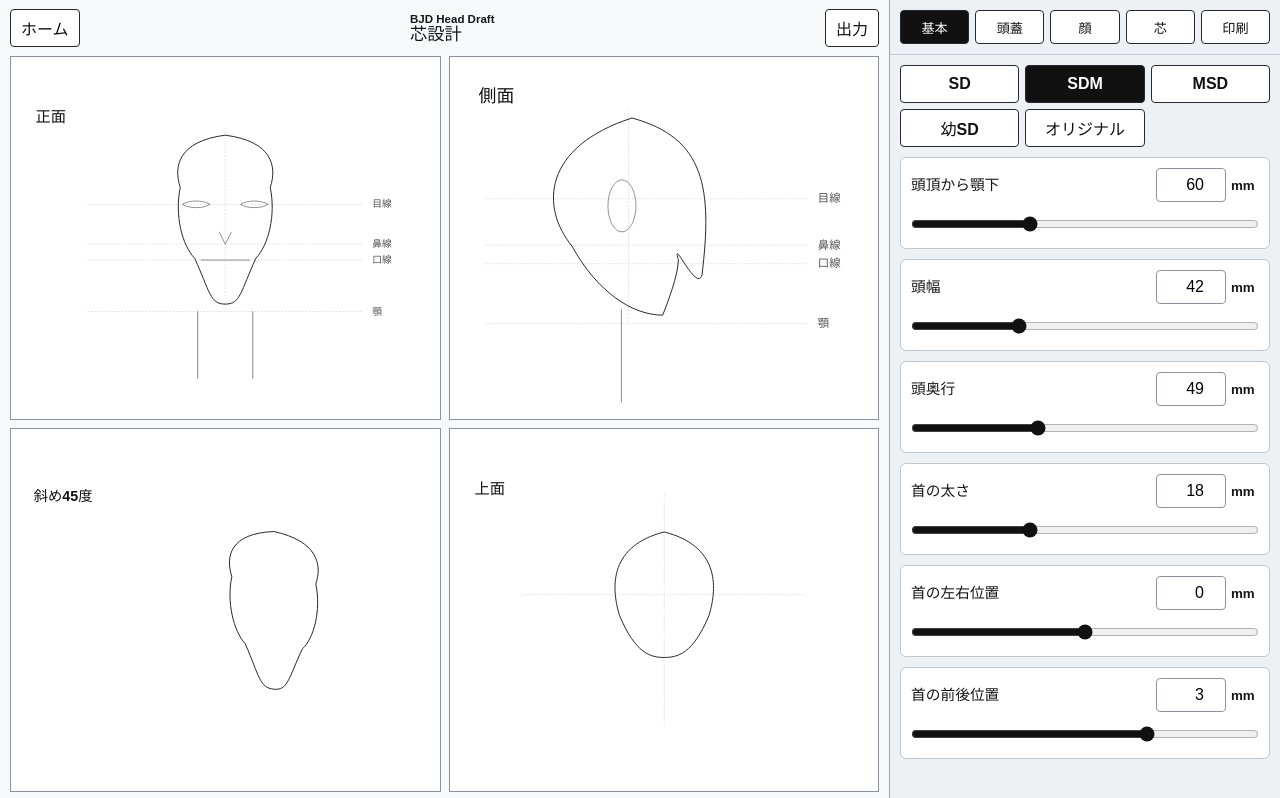
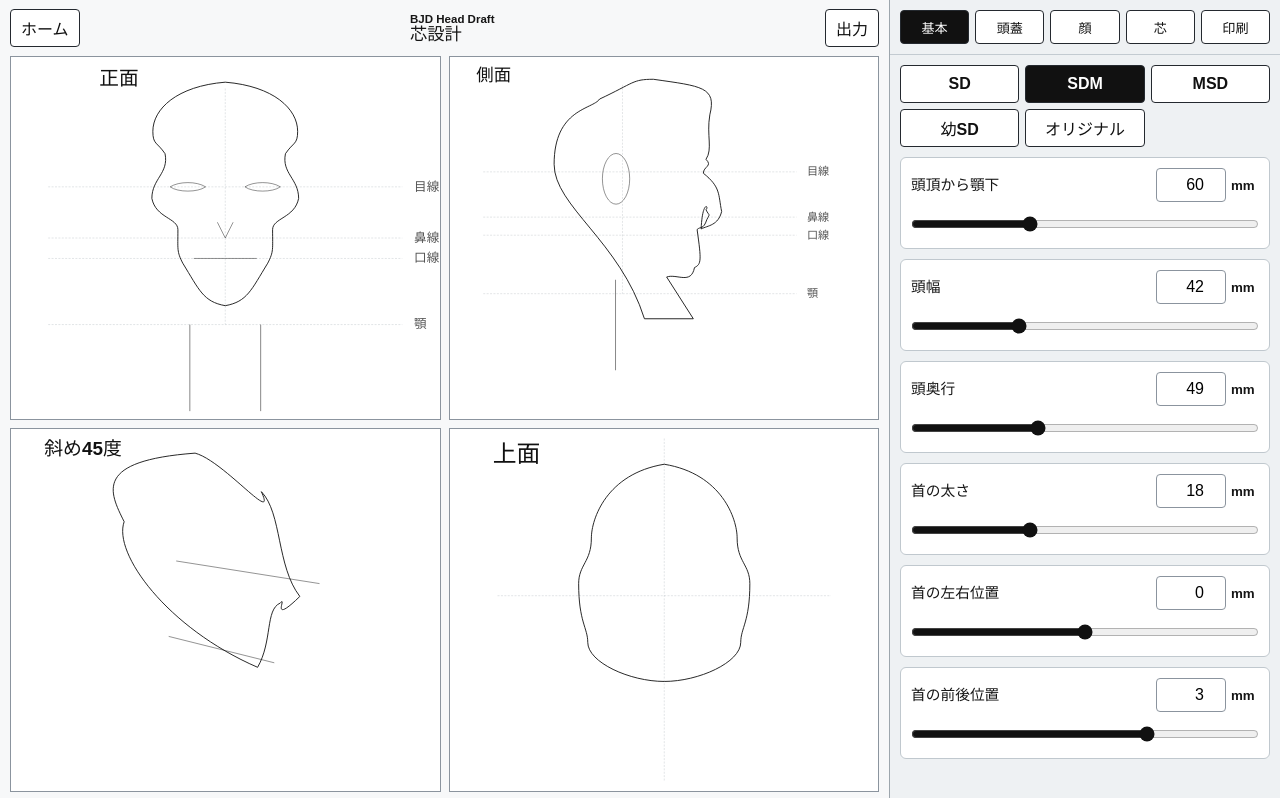
Before and after one commit to catnemu/bjd-head-draft, a React (Vite) app: page / in a window 1280 px wide. Built offline with nearby package versions, Linux system fonts and the light colour scheme.

Commit message:
Refine head outline generation

```diff
--- a/src/main.tsx
+++ b/src/main.tsx
@@ -239,55 +239,82 @@ function n(value: number) {
 
 function frontOutline(project: HeadProject, inset = 0) {
   const { dimensions: d, skull: s } = project;
-  const h = d.totalHeight - inset * 1.2;
   const centerX = 70;
-  const topY = 12 + inset * 0.6;
-  const templeY = topY + h * 0.31;
-  const cheekY = topY + h * 0.58;
-  const jawY = topY + h - s.jawLength;
+  const topY = 9 + inset * 0.35;
+  const h = d.totalHeight - inset * 0.8;
+  const templeY = topY + h * 0.32;
+  const cheekboneY = topY + h * 0.52;
+  const cheekHollowY = topY + h * 0.66;
+  const jawY = topY + h - s.jawLength * 0.72;
+  const chinSideY = topY + h - 4;
   const chinY = topY + h;
-  const maxHalf = Math.max(4, d.headWidth / 2 - inset);
-  const templeHalf = Math.max(4, s.templeWidth / 2 - inset * 0.7);
-  const cheekHalf = Math.max(4, (s.cheekboneWidth + s.cheekVolume * 0.35) / 2 - inset);
-  const jawHalf = Math.max(3, s.jawWidth / 2 - inset * 0.75);
-  const chinHalf = Math.max(2, s.chinWidth / 2 - inset * 0.5);
-  const jawPull = s.jawAngle * 0.35;
+  const cranialHalf = Math.max(8, d.headWidth * 0.46 - inset * 0.55);
+  const sideHalf = Math.max(8, d.headWidth * 0.5 - inset * 0.65);
+  const templeHalf = Math.max(6, s.templeWidth * 0.5 - inset * 0.55);
+  const cheekboneHalf = Math.max(8, (s.cheekboneWidth + s.cheekVolume * 0.5) * 0.5 - inset * 0.65);
+  const cheekHollowHalf = Math.max(6, cheekboneHalf - 5 - s.cheekVolume * 0.18);
+  const jawHalf = Math.max(5, s.jawWidth * 0.5 - inset * 0.55);
+  const chinHalf = Math.max(3, s.chinWidth * 0.5 - inset * 0.35);
+  const jawAngleShift = s.jawAngle * 0.22;
 
   return [
     `M ${n(centerX)} ${n(topY)}`,
-    `C ${n(centerX - maxHalf * 0.9)} ${n(topY + 2)}, ${n(centerX - maxHalf)} ${n(templeY - 7)}, ${n(centerX - templeHalf)} ${n(templeY)}`,
-    `C ${n(centerX - cheekHalf)} ${n(cheekY - 6)}, ${n(centerX - cheekHalf + jawPull)} ${n(cheekY + 4)}, ${n(centerX - jawHalf)} ${n(jawY)}`,
-    `C ${n(centerX - chinHalf)} ${n(chinY - 4)}, ${n(centerX - chinHalf)} ${n(chinY)}, ${n(centerX)} ${n(chinY)}`,
-    `C ${n(centerX + chinHalf)} ${n(chinY)}, ${n(centerX + chinHalf)} ${n(chinY - 4)}, ${n(centerX + jawHalf)} ${n(jawY)}`,
-    `C ${n(centerX + cheekHalf - jawPull)} ${n(cheekY + 4)}, ${n(centerX + cheekHalf)} ${n(cheekY - 6)}, ${n(centerX + templeHalf)} ${n(templeY)}`,
-    `C ${n(centerX + maxHalf)} ${n(templeY - 7)}, ${n(centerX + maxHalf * 0.9)} ${n(topY + 2)}, ${n(centerX)} ${n(topY)}`,
+    `C ${n(centerX - cranialHalf * 0.72)} ${n(topY + 1)}, ${n(centerX - sideHalf)} ${n(topY + h * 0.12)}, ${n(centerX - sideHalf)} ${n(topY + h * 0.22)}`,
+    `C ${n(centerX - sideHalf)} ${n(topY + h * 0.28)}, ${n(centerX - templeHalf - 2)} ${n(templeY - 3)}, ${n(centerX - templeHalf)} ${n(templeY)}`,
+    `C ${n(centerX - templeHalf + 1)} ${n(templeY + 5)}, ${n(centerX - cheekboneHalf)} ${n(cheekboneY - 5)}, ${n(centerX - cheekboneHalf)} ${n(cheekboneY)}`,
+    `C ${n(centerX - cheekboneHalf + 1)} ${n(cheekboneY + 5)}, ${n(centerX - cheekHollowHalf)} ${n(cheekHollowY - 3)}, ${n(centerX - cheekHollowHalf)} ${n(cheekHollowY)}`,
+    `C ${n(centerX - cheekHollowHalf)} ${n(cheekHollowY + 5)}, ${n(centerX - jawHalf - jawAngleShift)} ${n(jawY - 3)}, ${n(centerX - jawHalf)} ${n(jawY)}`,
+    `C ${n(centerX - chinHalf - 1)} ${n(chinSideY)}, ${n(centerX - chinHalf)} ${n(chinY - 1)}, ${n(centerX)} ${n(chinY)}`,
+    `C ${n(centerX + chinHalf)} ${n(chinY - 1)}, ${n(centerX + chinHalf + 1)} ${n(chinSideY)}, ${n(centerX + jawHalf)} ${n(jawY)}`,
+    `C ${n(centerX + jawHalf + jawAngleShift)} ${n(jawY - 3)}, ${n(centerX + cheekHollowHalf)} ${n(cheekHollowY + 5)}, ${n(centerX + cheekHollowHalf)} ${n(cheekHollowY)}`,
+    `C ${n(centerX + cheekHollowHalf)} ${n(cheekHollowY - 3)}, ${n(centerX + cheekboneHalf - 1)} ${n(cheekboneY + 5)}, ${n(centerX + cheekboneHalf)} ${n(cheekboneY)}`,
+    `C ${n(centerX + cheekboneHalf)} ${n(cheekboneY - 5)}, ${n(centerX + templeHalf - 1)} ${n(templeY + 5)}, ${n(centerX + templeHalf)} ${n(templeY)}`,
+    `C ${n(centerX + templeHalf + 2)} ${n(templeY - 3)}, ${n(centerX + sideHalf)} ${n(topY + h * 0.28)}, ${n(centerX + sideHalf)} ${n(topY + h * 0.22)}`,
+    `C ${n(centerX + sideHalf)} ${n(topY + h * 0.12)}, ${n(centerX + cranialHalf * 0.72)} ${n(topY + 1)}, ${n(centerX)} ${n(topY)}`,
     'Z',
   ].join(' ');
 }
 
 function sideOutline(project: HeadProject, inset = 0) {
   const { dimensions: d, skull: s, face } = project;
-  const h = d.totalHeight - inset * 1.2;
-  const rearX = 170 + inset * 0.4;
-  const topY = 12 + inset * 0.6;
-  const depth = Math.max(12, d.headDepth - inset * 1.5);
-  const back = rearX + (100 - s.backRoundness) * 0.08;
-  const facePlane = rearX + depth * 0.72;
-  const foreheadX = facePlane + s.foreheadProjection - s.foreheadSlope * 0.35;
-  const noseY = topY + face.nose.length + face.eye.height + 6;
-  const mouthY = topY + h * 0.72;
-  const chinY = topY + h;
-  const noseX = facePlane + face.nose.height + face.nose.tipHeight - inset * 0.5;
-  const lipX = facePlane + face.mouth.projection - inset * 0.4;
-  const chinX = facePlane - 4 + s.chinProjection - inset * 0.5;
+  const topY = 9 + inset * 0.35;
+  const h = d.totalHeight - inset * 0.8;
+  const depth = Math.max(28, d.headDepth - inset * 0.9);
+  const rearBase = 178 + inset * 0.45;
+  const faceBase = rearBase + depth * 0.72 - inset * 0.25;
+  const crown = { x: rearBase + depth * 0.42, y: topY };
+  const rearCrown = { x: rearBase + depth * 0.08, y: topY + h * 0.1 };
+  const backMax = { x: rearBase - s.backRoundness * 0.18 + inset * 0.7, y: topY + h * 0.43 };
+  const forehead = { x: faceBase + s.foreheadProjection * 0.45 - s.foreheadSlope * 0.3, y: topY + h * 0.18 };
+  const glabella = { x: faceBase + s.foreheadProjection * 0.25, y: topY + face.eye.height - 2 };
+  const noseRoot = { x: faceBase + face.nose.bridge * 0.35, y: topY + face.eye.height + 2 };
+  const noseTip = { x: faceBase + face.nose.height + face.nose.tipHeight * 0.7 - inset * 0.45, y: topY + face.eye.height + face.nose.length };
+  const underNose = { x: faceBase + face.nose.wingWidth * 0.25 - inset * 0.35, y: noseTip.y + 5 };
+  const upperLip = { x: faceBase + face.mouth.projection + face.mouth.upperLip * 0.45 - inset * 0.35, y: topY + h * 0.66 };
+  const lowerLip = { x: faceBase + face.mouth.projection + face.mouth.lowerLip * 0.38 - inset * 0.35, y: topY + h * 0.71 };
+  const mouthSetback = { x: faceBase + face.mouth.projection * 0.45 - inset * 0.35, y: topY + h * 0.76 };
+  const chinTip = { x: faceBase - 2 + s.chinProjection - inset * 0.45, y: topY + h - s.jawLength * 0.18 };
+  const underChin = { x: faceBase - 8 - inset * 0.2, y: topY + h };
+  const neckFront = { x: rearBase + depth * 0.48 + d.neckWidth * 0.32 + d.neckOffsetY, y: topY + h + 12 };
+  const neckBack = { x: rearBase + depth * 0.48 - d.neckWidth * 0.46 + d.neckOffsetY, y: topY + h + 12 };
 
   return [
-    `M ${n(rearX + depth * 0.45)} ${n(topY)}`,
-    `C ${n(back - 8)} ${n(topY + 8)}, ${n(back - 9)} ${n(topY + h * 0.45)}, ${n(back)} ${n(topY + h * 0.65)}`,
-    `C ${n(back + 7)} ${n(topY + h * 0.88)}, ${n(rearX + depth * 0.45)} ${n(chinY)}, ${n(chinX)} ${n(chinY)}`,
-    `C ${n(lipX - 3)} ${n(mouthY + 12)}, ${n(lipX)} ${n(mouthY + 4)}, ${n(lipX)} ${n(mouthY)}`,
-    `C ${n(lipX - 2)} ${n(mouthY - 7)}, ${n(noseX - face.nose.tipRoundness * 0.3)} ${n(noseY + 5)}, ${n(noseX)} ${n(noseY)}`,
-    `C ${n(foreheadX + 2)} ${n(topY + h * 0.36)}, ${n(foreheadX)} ${n(topY + h * 0.1)}, ${n(rearX + depth * 0.45)} ${n(topY)}`,
+    `M ${n(crown.x)} ${n(crown.y)}`,
+    `C ${n(crown.x + 14)} ${n(crown.y + 2)}, ${n(forehead.x + 2)} ${n(forehead.y - 8)}, ${n(forehead.x)} ${n(forehead.y)}`,
+    `C ${n(forehead.x - 1)} ${n(forehead.y + 6)}, ${n(glabella.x + 2)} ${n(glabella.y - 3)}, ${n(glabella.x)} ${n(glabella.y)}`,
+    `C ${n(glabella.x + 2)} ${n(glabella.y + 2)}, ${n(noseRoot.x)} ${n(noseRoot.y - 2)}, ${n(noseRoot.x)} ${n(noseRoot.y)}`,
+    `C ${n(noseRoot.x + 5)} ${n(noseRoot.y + 4)}, ${n(noseTip.x - face.nose.tipRoundness * 0.2)} ${n(noseTip.y - 5)}, ${n(noseTip.x)} ${n(noseTip.y)}`,
+    `C ${n(noseTip.x - 1)} ${n(noseTip.y + 4)}, ${n(underNose.x + 2)} ${n(underNose.y - 1)}, ${n(underNose.x)} ${n(underNose.y)}`,
+    `C ${n(upperLip.x - 1)} ${n(upperLip.y - 3)}, ${n(upperLip.x + 1)} ${n(upperLip.y - 1)}, ${n(upperLip.x)} ${n(upperLip.y)}`,
+    `C ${n(upperLip.x + 1)} ${n(upperLip.y + 2)}, ${n(lowerLip.x + 1)} ${n(lowerLip.y - 2)}, ${n(lowerLip.x)} ${n(lowerLip.y)}`,
+    `C ${n(lowerLip.x - 1)} ${n(lowerLip.y + 3)}, ${n(mouthSetback.x + 1)} ${n(mouthSetback.y - 1)}, ${n(mouthSetback.x)} ${n(mouthSetback.y)}`,
+    `C ${n(chinTip.x + 2)} ${n(chinTip.y - 2)}, ${n(chinTip.x + 2)} ${n(chinTip.y - 1)}, ${n(chinTip.x)} ${n(chinTip.y)}`,
+    `C ${n(chinTip.x - 1)} ${n(chinTip.y + 5)}, ${n(underChin.x + 3)} ${n(underChin.y - 1)}, ${n(underChin.x)} ${n(underChin.y)}`,
+    `L ${n(neckFront.x)} ${n(neckFront.y)}`,
+    `L ${n(neckBack.x)} ${n(neckBack.y)}`,
+    `C ${n(neckBack.x - 7)} ${n(topY + h * 0.82)}, ${n(backMax.x)} ${n(backMax.y + 12)}, ${n(backMax.x)} ${n(backMax.y)}`,
+    `C ${n(backMax.x)} ${n(backMax.y - 16)}, ${n(rearCrown.x - 2)} ${n(rearCrown.y + 3)}, ${n(rearCrown.x)} ${n(rearCrown.y)}`,
+    `C ${n(rearCrown.x + 10)} ${n(topY + 1)}, ${n(crown.x - 6)} ${n(crown.y)}, ${n(crown.x)} ${n(crown.y)}`,
     'Z',
   ].join(' ');
 }
@@ -295,17 +322,57 @@ function sideOutline(project: HeadProject, inset = 0) {
 function topOutline(project: HeadProject, inset = 0) {
   const { dimensions: d, skull: s } = project;
   const cx = 70;
-  const cy = 43;
-  const rx = Math.max(8, d.headWidth / 2 - inset);
-  const ry = Math.max(8, d.headDepth / 2 - inset);
-  const cheek = (s.cheekboneWidth - d.headWidth) * 0.12 + s.cheekVolume * 0.12;
-  const temple = (s.templeWidth - d.headWidth) * 0.08;
+  const frontY = 14 + inset * 0.35;
+  const backY = frontY + Math.max(26, d.headDepth - inset * 0.85);
+  const templeY = frontY + (backY - frontY) * 0.34;
+  const cheekY = frontY + (backY - frontY) * 0.55;
+  const rearY = frontY + (backY - frontY) * 0.82;
+  const frontHalf = Math.max(7, (d.headWidth * 0.58 + s.foreheadProjection * 0.35) / 2 - inset * 0.45);
+  const templeHalf = Math.max(6, s.templeWidth / 2 - inset * 0.55);
+  const cheekHalf = Math.max(8, (s.cheekboneWidth + s.cheekVolume * 0.35) / 2 - inset * 0.65);
+  const rearHalf = Math.max(8, (d.headWidth * 0.74 + s.backRoundness * 0.08) / 2 - inset * 0.55);
   return [
-    `M ${n(cx)} ${n(cy - ry)}`,
-    `C ${n(cx - rx + temple)} ${n(cy - ry * 0.78)}, ${n(cx - rx - cheek)} ${n(cy - ry * 0.15)}, ${n(cx - rx * 0.86)} ${n(cy + ry * 0.33)}`,
-    `C ${n(cx - rx * 0.55)} ${n(cy + ry * 0.95)}, ${n(cx - rx * 0.25)} ${n(cy + ry)}, ${n(cx)} ${n(cy + ry)}`,
-    `C ${n(cx + rx * 0.25)} ${n(cy + ry)}, ${n(cx + rx * 0.55)} ${n(cy + ry * 0.95)}, ${n(cx + rx * 0.86)} ${n(cy + ry * 0.33)}`,
-    `C ${n(cx + rx + cheek)} ${n(cy - ry * 0.15)}, ${n(cx + rx - temple)} ${n(cy - ry * 0.78)}, ${n(cx)} ${n(cy - ry)}`,
+    `M ${n(cx)} ${n(frontY)}`,
+    `C ${n(cx - frontHalf)} ${n(frontY + 2)}, ${n(cx - templeHalf)} ${n(templeY - 4)}, ${n(cx - templeHalf)} ${n(templeY)}`,
+    `C ${n(cx - templeHalf)} ${n(templeY + 5)}, ${n(cx - cheekHalf)} ${n(cheekY - 4)}, ${n(cx - cheekHalf)} ${n(cheekY)}`,
+    `C ${n(cx - cheekHalf)} ${n(cheekY + 8)}, ${n(cx - rearHalf)} ${n(rearY - 3)}, ${n(cx - rearHalf)} ${n(rearY)}`,
+    `C ${n(cx - rearHalf)} ${n(backY - 4)}, ${n(cx - rearHalf * 0.45)} ${n(backY)}, ${n(cx)} ${n(backY)}`,
+    `C ${n(cx + rearHalf * 0.45)} ${n(backY)}, ${n(cx + rearHalf)} ${n(backY - 4)}, ${n(cx + rearHalf)} ${n(rearY)}`,
+    `C ${n(cx + rearHalf)} ${n(rearY - 3)}, ${n(cx + cheekHalf)} ${n(cheekY + 8)}, ${n(cx + cheekHalf)} ${n(cheekY)}`,
+    `C ${n(cx + cheekHalf)} ${n(cheekY - 4)}, ${n(cx + templeHalf)} ${n(templeY + 5)}, ${n(cx + templeHalf)} ${n(templeY)}`,
+    `C ${n(cx + templeHalf)} ${n(templeY - 4)}, ${n(cx + frontHalf)} ${n(frontY + 2)}, ${n(cx)} ${n(frontY)}`,
+    'Z',
+  ].join(' ');
+}
+
+function angleOutline(project: HeadProject, inset = 0) {
+  const { dimensions: d, skull: s, face } = project;
+  const cx = 72;
+  const topY = 9 + inset * 0.35;
+  const h = d.totalHeight - inset * 0.8;
+  const depth = Math.max(20, d.headDepth - inset * 0.85);
+  const depthShift = depth * 0.34;
+  const templeY = topY + h * 0.32;
+  const cheekY = topY + h * 0.52;
+  const jawY = topY + h - s.jawLength * 0.7;
+  const chinY = topY + h;
+  const leftRear = cx - d.headWidth * 0.34 - depthShift * 0.55;
+  const rightFace = cx + d.headWidth * 0.3 + depthShift * 0.45;
+  const cheekX = rightFace + s.cheekVolume * 0.25;
+  const noseY = topY + face.eye.height + face.nose.length;
+  const noseX = rightFace + face.nose.height + face.nose.tipHeight * 0.55;
+  const lipX = rightFace + face.mouth.projection;
+  const chinX = rightFace - 6 + s.chinProjection;
+  const backX = leftRear - s.backRoundness * 0.06;
+
+  return [
+    `M ${n(cx)} ${n(topY)}`,
+    `C ${n(backX)} ${n(topY + 2)}, ${n(leftRear)} ${n(templeY - 8)}, ${n(leftRear + 4)} ${n(templeY)}`,
+    `C ${n(leftRear + 1)} ${n(cheekY - 3)}, ${n(cx - d.headWidth * 0.18)} ${n(jawY)}, ${n(chinX)} ${n(chinY)}`,
+    `C ${n(chinX + 4)} ${n(chinY - 7)}, ${n(lipX - 4)} ${n(topY + h * 0.73)}, ${n(lipX)} ${n(topY + h * 0.7)}`,
+    `C ${n(lipX + 2)} ${n(topY + h * 0.66)}, ${n(rightFace)} ${n(noseY + 8)}, ${n(noseX)} ${n(noseY)}`,
+    `C ${n(rightFace + 2)} ${n(noseY - 8)}, ${n(rightFace + s.foreheadProjection * 0.35)} ${n(topY + h * 0.28)}, ${n(rightFace - 2)} ${n(topY + h * 0.18)}`,
+    `C ${n(cheekX)} ${n(cheekY - 10)}, ${n(cx + d.headWidth * 0.18)} ${n(topY + 2)}, ${n(cx)} ${n(topY)}`,
     'Z',
   ].join(' ');
 }
@@ -355,8 +422,8 @@ function FrontView({ project, compact = false }: { project: HeadProject; compact
   const rightEye = cx + face.eye.gap / 2 + face.eye.width / 2;
   const coreInset = display.mode === 'finished' ? core.coreInset + core.shellThickness : core.coreInset;
   return (
-    <svg viewBox="0 0 140 96" className="view-svg" role="img" aria-label="正面ビュー">
-      <rect className="view-bg" width="140" height="96" />
+    <svg viewBox="34 4 72 92" className="view-svg" role="img" aria-label="正面ビュー">
+      <rect className="view-bg" x="34" y="4" width="72" height="92" />
       <GuideLines project={project} variant="front" />
       {display.mode !== 'core' && <path className={`shape finished ${display.translucent ? 'soft' : ''}`} d={frontOutline(project, 0)} />}
       {display.mode !== 'finished' && <path className="shape core" d={frontOutline(project, coreInset)} />}
@@ -366,7 +433,7 @@ function FrontView({ project, compact = false }: { project: HeadProject; compact
       <path className="feature" d={`M ${cx - face.mouth.width / 2} ${topY + d.totalHeight * 0.72} Q ${cx} ${topY + d.totalHeight * 0.72 + face.mouth.corner * 0.15} ${cx + face.mouth.width / 2} ${topY + d.totalHeight * 0.72}`} />
       <line className="neck" x1={cx - d.neckWidth / 2 + d.neckOffsetX} y1={topY + d.totalHeight} x2={cx - d.neckWidth / 2 + d.neckOffsetX} y2={94} />
       <line className="neck" x1={cx + d.neckWidth / 2 + d.neckOffsetX} y1={topY + d.totalHeight} x2={cx + d.neckWidth / 2 + d.neckOffsetX} y2={94} />
-      {!compact && <text className="view-title" x="8" y="10">正面</text>}
+      {!compact && <text className="view-title" x="38" y="11">正面</text>}
     </svg>
   );
 }
@@ -378,14 +445,14 @@ function SideView({ project, compact = false }: { project: HeadProject; compact?
   const earY = topY + face.ear.height;
   const earX = 171 + d.headDepth * 0.35 + face.ear.position;
   return (
-    <svg viewBox="140 0 120 96" className="view-svg" role="img" aria-label="側面ビュー">
-      <rect className="view-bg" x="140" width="120" height="96" />
+    <svg viewBox="144 4 116 104" className="view-svg" role="img" aria-label="側面ビュー">
+      <rect className="view-bg" x="144" y="4" width="116" height="104" />
       <GuideLines project={project} variant="side" />
       {display.mode !== 'core' && <path className={`shape finished ${display.translucent ? 'soft' : ''}`} d={sideOutline(project, 0)} />}
       {display.mode !== 'finished' && <path className="shape core" d={sideOutline(project, coreInset)} />}
       <ellipse className="feature" cx={earX} cy={earY} rx={face.ear.size * 0.28} ry={face.ear.size * 0.52} transform={`rotate(${face.ear.tilt} ${earX} ${earY})`} />
       <line className="neck" x1={185 + d.neckOffsetY} y1={topY + d.totalHeight - 4} x2={185 + d.neckOffsetY} y2={94} />
-      {!compact && <text className="view-title" x="148" y="10">側面</text>}
+      {!compact && <text className="view-title" x="148" y="11">側面</text>}
     </svg>
   );
 }
@@ -394,28 +461,27 @@ function TopView({ project, compact = false }: { project: HeadProject; compact?:
   const { core, display } = project;
   const coreInset = display.mode === 'finished' ? core.coreInset + core.shellThickness : core.coreInset;
   return (
-    <svg viewBox="0 0 140 96" className="view-svg" role="img" aria-label="上面ビュー">
-      <rect className="view-bg" width="140" height="96" />
-      <line className="guideline" x1="70" y1="10" x2="70" y2="86" />
-      <line className="guideline" x1="24" y1="43" x2="116" y2="43" />
+    <svg viewBox="30 8 80 76" className="view-svg" role="img" aria-label="上面ビュー">
+      <rect className="view-bg" x="30" y="8" width="80" height="76" />
+      <line className="guideline" x1="70" y1="10" x2="70" y2="82" />
+      <line className="guideline" x1="35" y1="43" x2="105" y2="43" />
       {display.mode !== 'core' && <path className={`shape finished ${display.translucent ? 'soft' : ''}`} d={topOutline(project, 0)} />}
       {display.mode !== 'finished' && <path className="shape core" d={topOutline(project, coreInset)} />}
-      {!compact && <text className="view-title" x="8" y="10">上面</text>}
+      {!compact && <text className="view-title" x="34" y="15">上面</text>}
     </svg>
   );
 }
 
 function AngleView({ project }: { project: HeadProject }) {
+  const coreInset = project.display.mode === 'finished' ? project.core.coreInset + project.core.shellThickness : project.core.coreInset;
   return (
-    <svg viewBox="0 0 150 96" className="view-svg" role="img" aria-label="斜め45度ビュー">
-      <rect className="view-bg" width="150" height="96" />
-      <g transform="translate(9 0) skewY(-5) scale(0.88 1)">
-        <path className="shape angle-side" d={sideOutline(project, project.core.coreInset * 0.6)} />
-      </g>
-      <g transform="translate(22 0) skewY(5)">
-        <path className="shape core" d={frontOutline(project, project.core.coreInset)} />
-      </g>
-      <text className="view-title" x="8" y="10">斜め45度</text>
+    <svg viewBox="28 4 104 96" className="view-svg" role="img" aria-label="斜め45度ビュー">
+      <rect className="view-bg" x="28" y="4" width="104" height="96" />
+      {project.display.mode !== 'core' && <path className={`shape finished ${project.display.translucent ? 'soft' : ''}`} d={angleOutline(project, 0)} />}
+      {project.display.mode !== 'finished' && <path className="shape core" d={angleOutline(project, coreInset)} />}
+      <line className="feature angle-depth" x1="67" y1="39" x2="105" y2="45" />
+      <line className="feature angle-depth" x1="65" y1="59" x2="93" y2="66" />
+      <text className="view-title" x="32" y="11">斜め45度</text>
     </svg>
   );
 }
```
